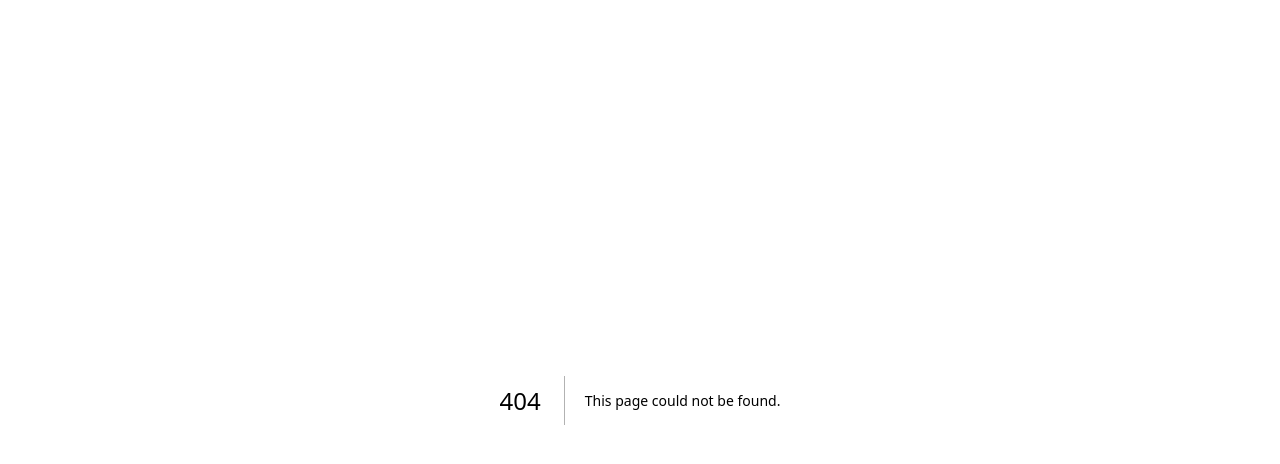
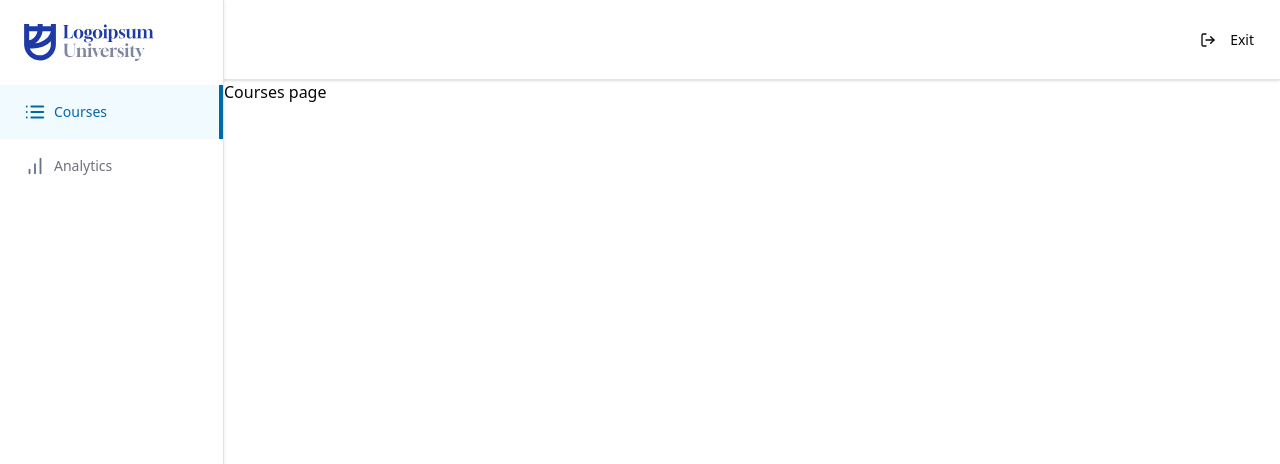
Before and after one commit to niranjanblank/BloomLMS, a Next.js app: page /teacher/courses in a window 1280 px wide. Before the commit this address had no page. Shown: the top 464 px of the page. Built offline with nearby package versions, Linux system fonts and the light colour scheme.

Commit message:
navbar complete, and fixed the dialogtitle error from sheet compoonent

```diff
--- a/app/(dashboard)/(routes)/page.tsx
+++ b/app/(dashboard)/(routes)/page.tsx
@@ -4,10 +4,6 @@ import { UserButton } from "@clerk/nextjs";
 export default function Home() {
   return (
  <div>
-  <UserButton
-  >
-
-  </UserButton>
  </div>
   );
 }
--- /dev/null
+++ b/app/(dashboard)/(routes)/teacher/analytics/page.tsx
@@ -0,0 +1,7 @@
+const Analytics = () => {
+    return (
+        <>Analytics</>
+     );
+}
+
+export default Analytics;
--- /dev/null
+++ b/app/(dashboard)/(routes)/teacher/courses/page.tsx
@@ -0,0 +1,9 @@
+const CoursesPage = () => {
+    return (
+        <div>
+            Courses page
+        </div>
+     );
+}
+
+export default CoursesPage;
--- a/app/(dashboard)/_components/sidebar-routes.tsx
+++ b/app/(dashboard)/_components/sidebar-routes.tsx
@@ -1,7 +1,8 @@
 "use client"
 
-import { Layout } from "lucide-react";
+import { BarChart, Compass, Layout, List } from "lucide-react";
 import SidebarItem from "./sidebar-item";
+import { usePathname } from "next/navigation";
 
 const guestRoutes = [
     {
@@ -10,14 +11,30 @@ const guestRoutes = [
         href: "/"
     },
     {
-        icon: Layout,
+        icon: Compass,
         label: "Browse",
         href: "/search"
     }
 ]
 
+const teacherRoutes = [
+    {
+        icon: List,
+        label: "Courses",
+        href: "/teacher/courses"
+    },
+    {
+        icon: BarChart,
+        label: "Analytics",
+        href: "/teacher/analytics"
+    }
+]
+
 const SidebarRoutes = () => {
-    const routes = guestRoutes;
+    const pathname = usePathname()
+
+    const isTeacherPage = pathname?.includes("/teacher")
+    const routes = isTeacherPage? teacherRoutes: guestRoutes;
     return (
         <div className="flex flex-col w-full">
             {
--- a/app/(dashboard)/layout.tsx
+++ b/app/(dashboard)/layout.tsx
@@ -13,8 +13,8 @@ const DashboardLayout = ({children}:{children: React.ReactNode}) => {
             >
                 <Sidebar/>
             </div>
-            <main className="md:pl-56 h-full">
-            {children}
+            <main className="md:pl-56 pt-[80px] h-full">
+                {children}
             </main>
         </div>
       );
--- a/components/navbar-routes.tsx
+++ b/components/navbar-routes.tsx
@@ -19,9 +19,11 @@ const NavbarRoutes = () => {
     return (
         <div className="flex gap-x-2 ml-auto">
             {isTeacherPage || isPlayerPage?(
-                <Button  size="sm" variant="ghost">
-                    <LogOut className="h-4 w-4 mr-2"/> Exit
-                </Button>
+                <Link href="/">
+                    <Button  size="sm" variant="ghost">
+                        <LogOut className="h-4 w-4 mr-2"/> Exit
+                    </Button>
+                </Link>
             ):(<Link href="/teacher/courses">
                 <Button size="sm" variant="ghost">Teacher Mode</Button>
             </Link>)}
--- a/components/ui/sheet.tsx
+++ b/components/ui/sheet.tsx
@@ -71,6 +71,8 @@ function SheetContent({
         )}
         {...props}
       >
+        {/* to not get the error of requing title */}
+        <SheetPrimitive.DialogTitle className="sr-only">Sheet</SheetPrimitive.DialogTitle>
         {children}
         <SheetPrimitive.Close className="ring-offset-background focus:ring-ring data-[state=open]:bg-secondary absolute top-4 right-4 rounded-xs opacity-70 transition-opacity hover:opacity-100 focus:ring-2 focus:ring-offset-2 focus:outline-hidden disabled:pointer-events-none">
           <XIcon className="size-4" />
```
